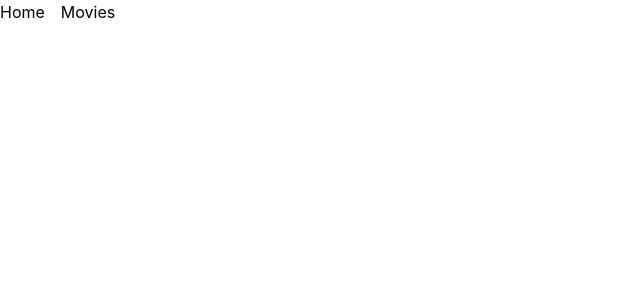
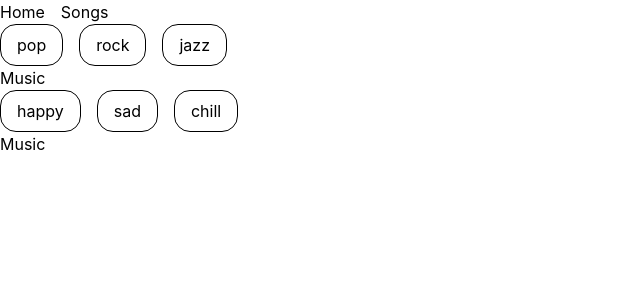
Before and after one commit to Hary300/Practice-React-TypeScript-Phase-3, a React (Vite) app: page /songs in a window 1280 px wide. Before the commit this address had no page. Shown: the top 300 px of the page, without its empty margins (0-640 px from the left). Built offline with nearby package versions, Linux system fonts and the light colour scheme.

Commit message:
topic 15: Multiple Query Params

```diff
--- a/src/App.tsx
+++ b/src/App.tsx
@@ -1,18 +1,18 @@
 import { Route, Routes, Link } from 'react-router-dom';
 import Home from './pages/Home';
-import Movies from './pages/Movies';
+import Songs from './pages/Songs';
 
 function App() {
   return (
     <>
       <div className='flex gap-4'>
         <Link to='/'>Home</Link>
-        <Link to='/movies'>Movies</Link>
+        <Link to='/songs'>Songs</Link>
       </div>
 
       <Routes>
         <Route path='/' element={<Home />} />
-        <Route path='/movies' element={<Movies />} />
+        <Route path='/songs' element={<Songs />} />
       </Routes>
     </>
   );
--- /dev/null
+++ b/src/components/FilterButton.tsx
@@ -0,0 +1,45 @@
+import type { SetURLSearchParams } from 'react-router-dom';
+
+type FilterName = 'genre' | 'mood';
+
+type FilterButtonProps = {
+  searchParams: URLSearchParams;
+  setSearchParams: SetURLSearchParams;
+  filterName: FilterName;
+  options: string[];
+  currentValue: string | null;
+};
+
+export default function FilterButton({
+  searchParams,
+  setSearchParams,
+  filterName,
+  options,
+  currentValue,
+}: FilterButtonProps) {
+  function handleFilter(filterName: string, type: string) {
+    const params = new URLSearchParams(searchParams);
+
+    params.set(filterName, type);
+
+    setSearchParams(params);
+  }
+
+  return (
+    <div className='flex gap-4'>
+      {options.map((option) => {
+        const isActive = option === currentValue;
+
+        return (
+          <button
+            key={option}
+            className={`cursor-pointer px-4 py-2 rounded-2xl border transition ${isActive ? 'bg-black text-white' : ''}`}
+            onClick={() => handleFilter(filterName, option)}
+          >
+            {option}
+          </button>
+        );
+      })}
+    </div>
+  );
+}
--- /dev/null
+++ b/src/components/GenreButton.tsx
@@ -0,0 +1,39 @@
+import type { SetURLSearchParams } from 'react-router-dom';
+
+type GenreButtonProps = {
+  searchParams: URLSearchParams;
+  setSearchParams: SetURLSearchParams;
+  genre: string | null;
+};
+
+export default function GenreButton({
+  searchParams,
+  setSearchParams,
+  genre,
+}: GenreButtonProps) {
+  const genres = ['pop', 'rock', 'jazz'];
+  function handleGenre(genre: string) {
+    const params = new URLSearchParams(searchParams);
+
+    params.set('genre', genre);
+
+    setSearchParams(params);
+  }
+  return (
+    <div className='flex gap-4'>
+      {genres.map((genreArrElement) => {
+        const isActive = genreArrElement === genre;
+
+        return (
+          <button
+            key={genreArrElement}
+            className={`cursor-pointer px-4 py-2 rounded-2xl border ${isActive ? 'bg-black text-white' : ''}`}
+            onClick={() => handleGenre(genreArrElement)}
+          >
+            {genreArrElement}
+          </button>
+        );
+      })}
+    </div>
+  );
+}
--- /dev/null
+++ b/src/components/MoodButton.tsx
@@ -0,0 +1,38 @@
+import type { SetURLSearchParams } from 'react-router-dom';
+
+type MoodButtonProps = {
+  searchParams: URLSearchParams;
+  setSearchParams: SetURLSearchParams;
+  mood: string | null;
+};
+
+export default function MoodButton({
+  searchParams,
+  setSearchParams,
+  mood,
+}: MoodButtonProps) {
+  const moods = ['happy', 'sad', 'chill'];
+  function handleMood(mood: string) {
+    const params = new URLSearchParams(searchParams);
+    params.set('mood', mood);
+
+    setSearchParams(params);
+  }
+  return (
+    <div className='flex gap-4'>
+      {moods.map((moodArrElement) => {
+        const isActive = moodArrElement === mood;
+
+        return (
+          <button
+            key={moodArrElement}
+            className={`cursor-pointer px-4 py-2 rounded-2xl border ${isActive ? 'bg-black text-white' : ''}`}
+            onClick={() => handleMood(moodArrElement)}
+          >
+            {moodArrElement}
+          </button>
+        );
+      })}
+    </div>
+  );
+}
--- /dev/null
+++ b/src/pages/Songs.tsx
@@ -0,0 +1,53 @@
+import { useSearchParams } from 'react-router-dom';
+import FilterButton from '../components/FilterButton';
+
+export default function Songs() {
+  const [searchParams, setSearchParams] = useSearchParams();
+
+  const genre = searchParams.get('genre');
+  const mood = searchParams.get('mood');
+
+  const genres = ['pop', 'rock', 'jazz'];
+  const moods = ['happy', 'sad', 'chill'];
+  return (
+    <>
+      <FilterButton
+        searchParams={searchParams}
+        setSearchParams={setSearchParams}
+        filterName='genre'
+        options={genres}
+        currentValue={genre}
+      />
+
+      <p>{genre} Music</p>
+
+      <FilterButton
+        searchParams={searchParams}
+        setSearchParams={setSearchParams}
+        filterName='mood'
+        options={moods}
+        currentValue={mood}
+      />
+
+      <p>{mood} Music</p>
+    </>
+  );
+}
+
+{
+  /* <GenreButton
+        searchParams={searchParams}
+        setSearchParams={setSearchParams}
+        genre={genre}
+      />
+
+      <p>{genre} Music</p>
+
+      <MoodButton
+        searchParams={searchParams}
+        setSearchParams={setSearchParams}
+        mood={mood}
+      />
+
+      <p>{mood} Music</p> */
+}
```
